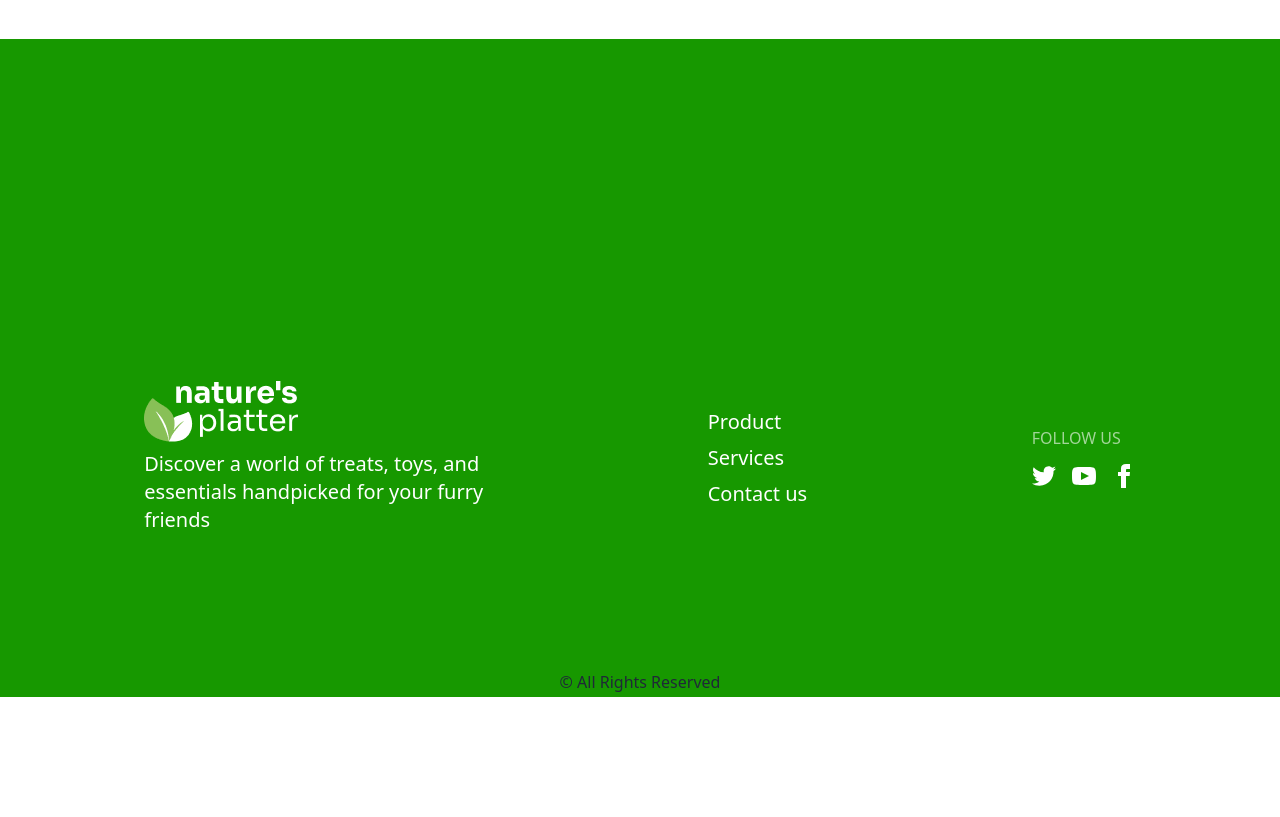
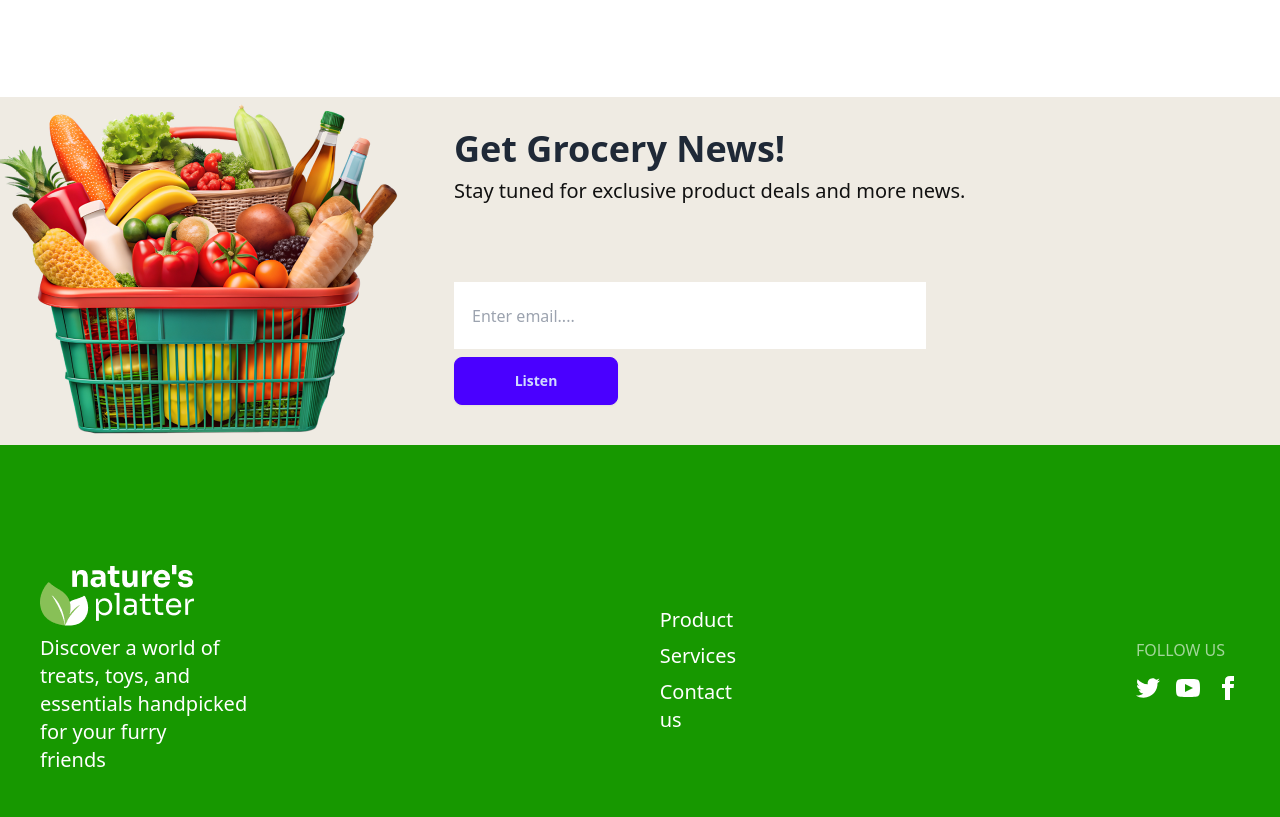
Before and after one commit to 230393/Grocery-marts, a plain HTML site: page index.html in a window 1280 px wide. Shown: the part 3420-4237 px from the top of the page. Before the commit the page ends 4117 px from the top, so only its background shows below. Drawn offline with nearby package versions, Linux system fonts and the light colour scheme.

Commit message:
finlize the work and miss the timeline for submission. 50 mark

```diff
--- a/index.html
+++ b/index.html
@@ -290,11 +290,11 @@
         </div>
       </section>
       <!-- Off section  -->
-      <section class="mt-36 grid place-items-center mb-[162px]">
+      <section class="mt-36 grid place-items-center mb-[390px]">
       <div class="">
 
-        <div>
-          <h3 class="text-4xl font-[600 text-[#179800]">Arrival & Offer</h3>
+        <div >
+          <div class="mb-10"><h3 class="text-4xl font-[600 text-[#179800]">Arrival & Offer</h3></div>
         <div class="flex lg:space-x-5 space-y-4  flex-col lg:flex-row">
           <div class="card card-side bg-[#115414] lg:w-[780px] w-[370px] shadow-xl ">
             <div class="card-body space-y-6">
@@ -321,15 +321,29 @@
       </section>
     </main >
     <!-- Footer Making Part  -->
-    <footer class=" lg:h-[658px] bg-[#179800] justify-center items-center flex flex-col">
-      <div class="footer  p-10 place-items-center mt-[300px]">
+    <footer class=" lg:h-[658px] bg-[#179800]  lg:justify-center items-center flex flex-col ">
+      <div class="card lg:card-side bg-base-100 bg-[#EFEBE3] relative bottom-52 lg:w-[1320px]">
+        <figure>
+          <img src="c2-assets/vegetable-busket.png" alt="Album" />
+        </figure>
+        <div class="card-body">
+          <h2 class="card-title lg:text-4xl lg:font-[600]">Get Grocery News!</h2>
+          <p class="text-[#111111] text-xl font-[400]">Stay tuned for exclusive product deals and more news.</p>
+          <input class="lg:w-[472px] lg:h-[67px] bg-[#FFFFFF] p-[18px] pl-[18px] pr-[290px]" type="text" placeholder="Enter email....">
+          <button class="btn btn-primary lg:w-[164px]">Listen</button>
+          <div class="card-actions justify-end">
+
+          </div>
+        </div>
+      </div>
+      <div class="footer  p-10 place-items-center  flex lg:flex-none flex-col lg:flex-row container lg:space-x-96 relative bottom-32">
         <nav>
           <div>
             <img src="c2-assets/logo-footer.png" alt="">
           </div>
           <p class="font-[400] text-xl text-white">Discover a world of treats, toys, and <br> essentials handpicked for your furry <br>friends</p>
         </nav>
-        <nav>
+        <nav class="">
           <a class="link link-hover font-[400] text-xl text-white">Product</a>
           <a class="link link-hover font-[400] text-xl text-white">Services</a>
           <a class="link link-hover font-[400] text-xl text-white">Contact us</a>
@@ -373,10 +387,9 @@
           </div>
         </nav>
       </div>
-
-        <div class="mt-24">
-          <p>&copy; All Rights Reserved </p>
-        </div>
+      </div>
+      <div class="relative  text-center">
+        <p>&copy; All Rights Reserved </p>
       </div>
     </footer>
 </body>
```
